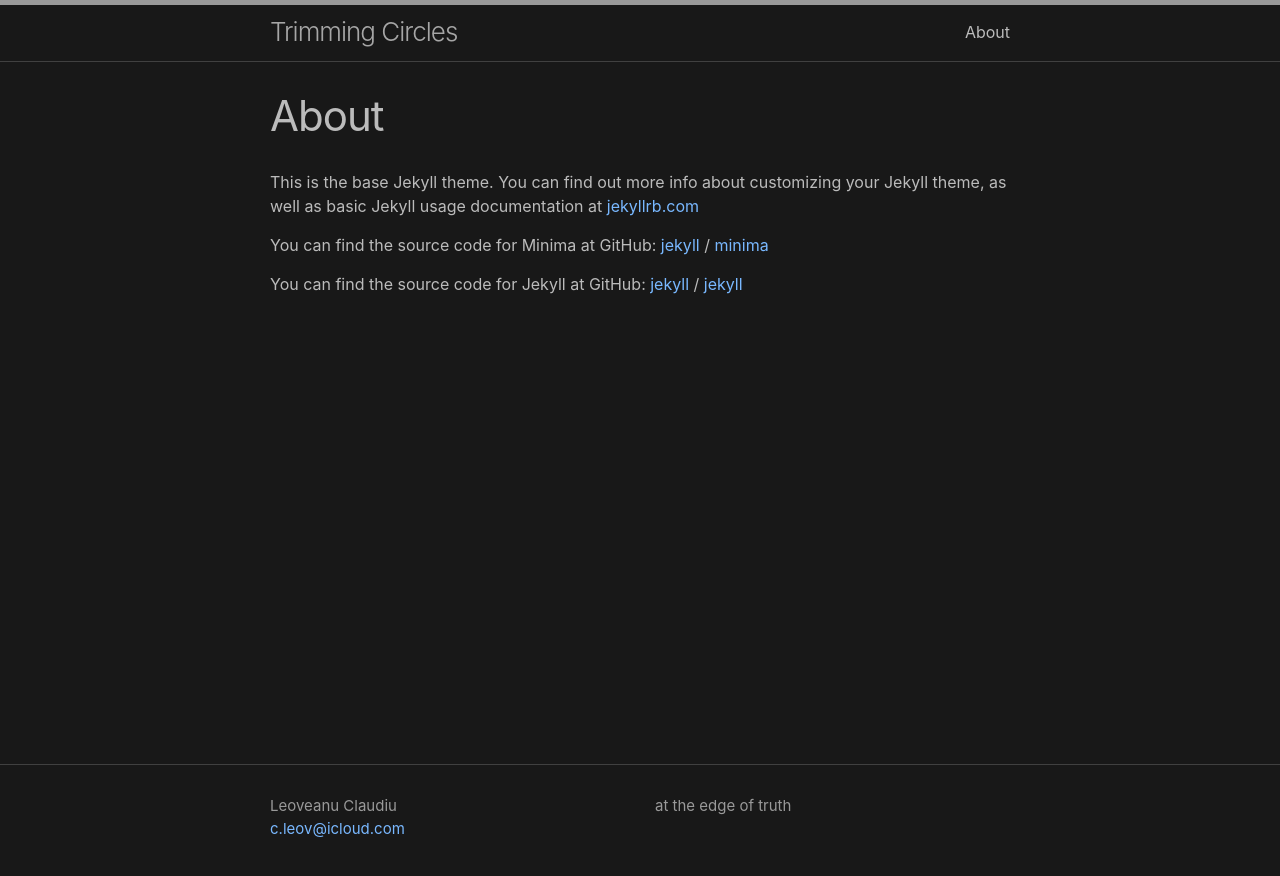
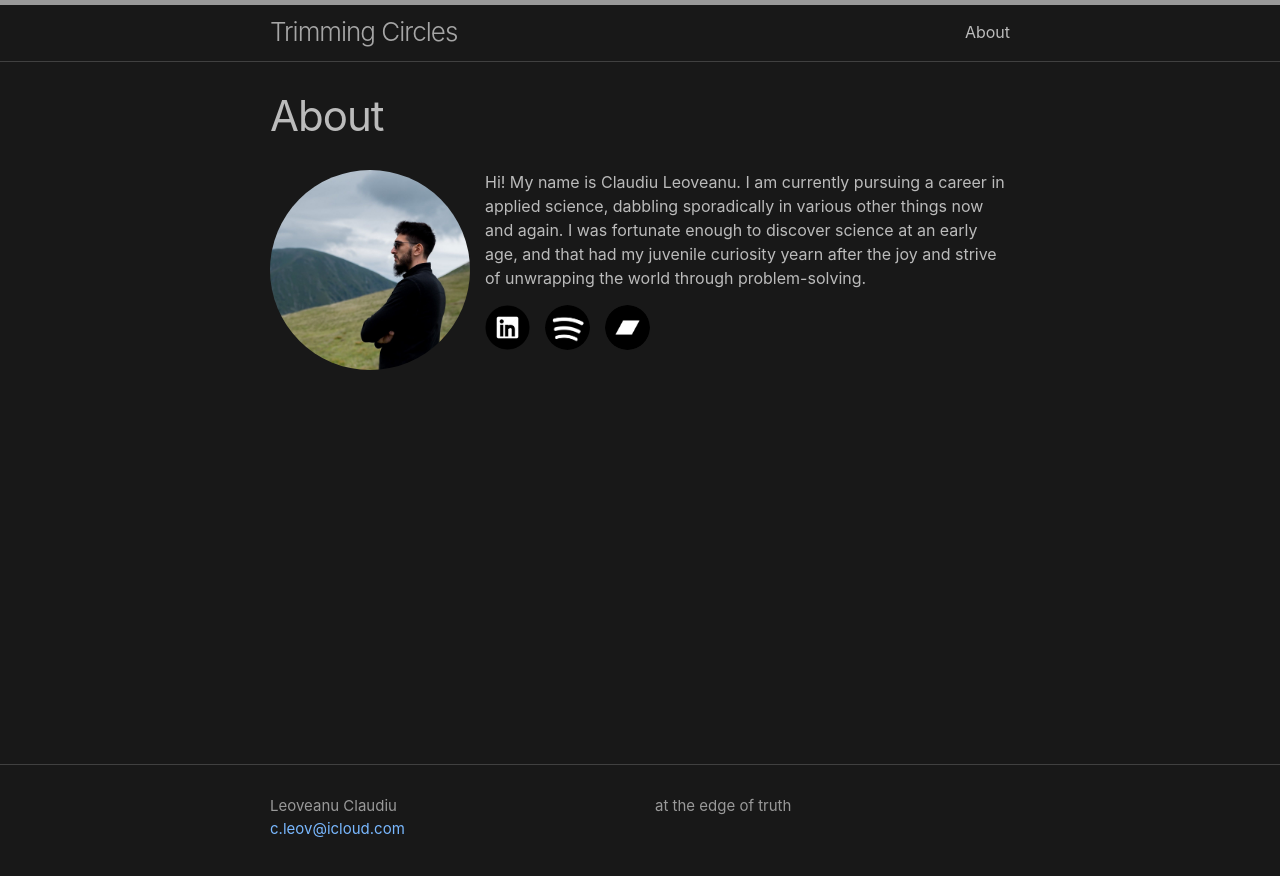
Before and after one commit to futurisold/futurisold.github.io, a Jekyll site: the page built from about.md, in a window 1280 px wide. Shown: the top 876 px of the page. Built offline with Jekyll 4.4.1, drawn with Linux system fonts in a browser that asks for light colours.

Commit message:
about section

```diff
--- a/about.md
+++ b/about.md
@@ -4,15 +4,25 @@ title: About
 permalink: /about/
 ---
 
-This is the base Jekyll theme. You can find out more info about customizing your Jekyll theme, as well as basic Jekyll usage documentation at [jekyllrb.com](https://jekyllrb.com/)
+<style>
+img {
+  float: left;
+  border-radius: 50%;
+  margin-right:15px;
+}
+</style>
+<img src="/assets/avatar.jpeg" alt="Avatar" style="width:200px">
 
-You can find the source code for Minima at GitHub:
-[jekyll][jekyll-organization] /
-[minima](https://github.com/jekyll/minima)
+Hi! My name is Claudiu Leoveanu. I am currently pursuing a career in applied science, dabbling sporadically in various other things now and again. I was fortunate enough to discover science at an early age, and that had my juvenile curiosity yearn after the joy and strive of unwrapping the world through problem-solving.
 
-You can find the source code for Jekyll at GitHub:
-[jekyll][jekyll-organization] /
-[jekyll](https://github.com/jekyll/jekyll)
-
-
-[jekyll-organization]: https://github.com/jekyll
+<body>
+<a href="https://www.linkedin.com/in/cleov/">
+<img src="/assets/linkedin.png" width="45" height="45">
+</a>
+<a href="https://open.spotify.com/user/i6iljufwad8zsg7pbyyrekc9a">
+<img src="/assets/spotify.png" width="45" height="45">
+</a>
+<a href="https://bandcamp.com/findx">
+<img src="/assets/bandcamp.png" width="45" height="45">
+</a>
+</body>
```
Also changed, not shown: assets/avatar.jpeg (added), assets/bandcamp.png (added), assets/linkedin.png (added), assets/spotify.png (added).
